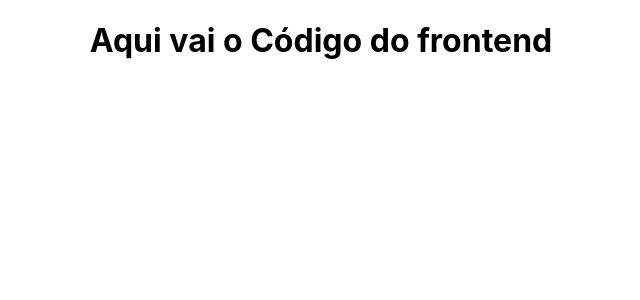
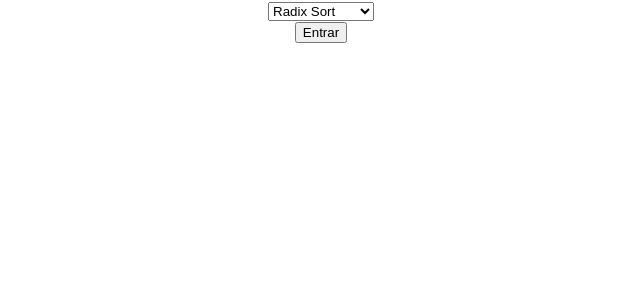
Before and after one commit to g3-PI5/g3-sort-frontend, a React (Create React App) app: page / in a window 1280 px wide. Shown: the top 300 px of the page, without its empty margins (319-959 px from the left). Built offline with nearby package versions, Linux system fonts and the light colour scheme.

Commit message:
inicial ideias

```diff
--- a/src/App.js
+++ b/src/App.js
@@ -1,10 +1,25 @@
-import logo from "./logo.svg";
+import React, { useState, useContext } from "react";
 import "./App.css";
 
 function App() {
+	const [algorithm, setAlgorithm] = useState('')
+	const handleTime = async () => {
+		console.log(algorithm)
+	}
+
 	return (
 		<div className="App">
-			<h1>Aqui vai o Código do frontend</h1>
+			<select value={algorithm} onChange={e => setAlgorithm(e.target.value)}>
+				<option value="radix">Radix Sort</option>
+				<option value="counting">Counting Sort</option>
+				<option value="bubble">Bubble Sort</option>
+
+				<option value="binary">Binary Search</option>
+				<option value="linear">Linear Search</option>
+			</select>
+			<div className="actions">
+				<button onClick={handleTime}>Entrar</button>
+			</div>
 		</div>
 	);
 }
```
Also changed, not shown: src/api.js (+11 -0 lines).
